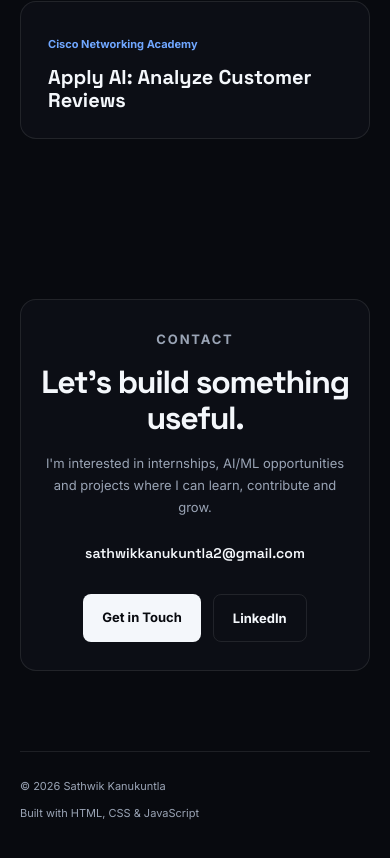
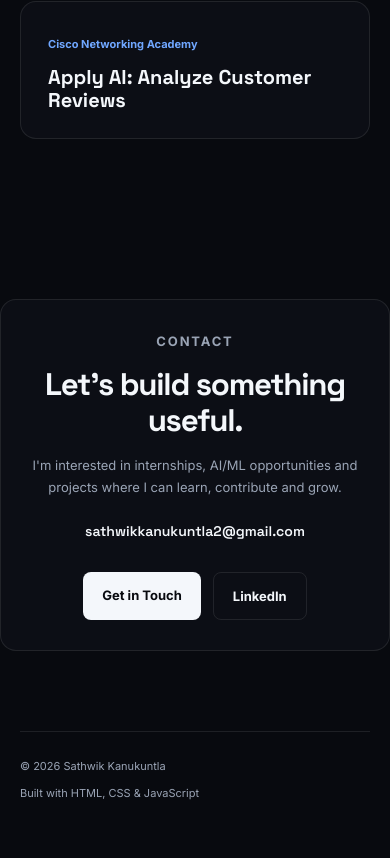
Before and after one commit to sathhwikk/sathwik-portfolio, a plain HTML site: page index.html in a window 390 px wide. Shown: the part 10658-11516 px from the top of the page. Drawn offline with Linux system fonts and the light colour scheme.

Commit message:
Update style.css

```diff
--- a/style.css
+++ b/style.css
@@ -173,4 +173,61 @@ footer { width: min(var(--max), calc(100% - 40px)); margin: 0 auto; padding: 25p
     word-break: break-word;
     white-space: normal;
   }
+
+
+
+@media screen and (max-width: 600px) {
+
+  .contact {
+    width: 100%;
+    box-sizing: border-box;
+    overflow-x: hidden;
+  }
+
+  .contact-box {
+    width: 100%;
+    max-width: 100%;
+    box-sizing: border-box;
+    padding: 30px 15px !important;
+    margin: 0;
+    overflow: hidden;
+  }
+
+  .contact-box h2 {
+    font-size: clamp(26px, 8vw, 34px);
+    line-height: 1.15;
+    overflow-wrap: break-word;
+    word-wrap: break-word;
+  }
+
+  .contact-box > p {
+    width: 100%;
+    max-width: 100%;
+    box-sizing: border-box;
+    overflow-wrap: break-word;
+    word-wrap: break-word;
+  }
+
+  .contact-box .email-link {
+    display: block !important;
+    width: 100% !important;
+    max-width: 100% !important;
+    box-sizing: border-box !important;
+    margin: 22px 0 0 !important;
+    padding: 0 !important;
+
+    font-size: 14px !important;
+    line-height: 1.6 !important;
+
+    white-space: normal !important;
+    overflow-wrap: anywhere !important;
+    word-break: break-all !important;
+  }
+
+  .contact-box .buttons {
+    width: 100%;
+    box-sizing: border-box;
+    flex-wrap: wrap;
+  }
 }
+}
```
